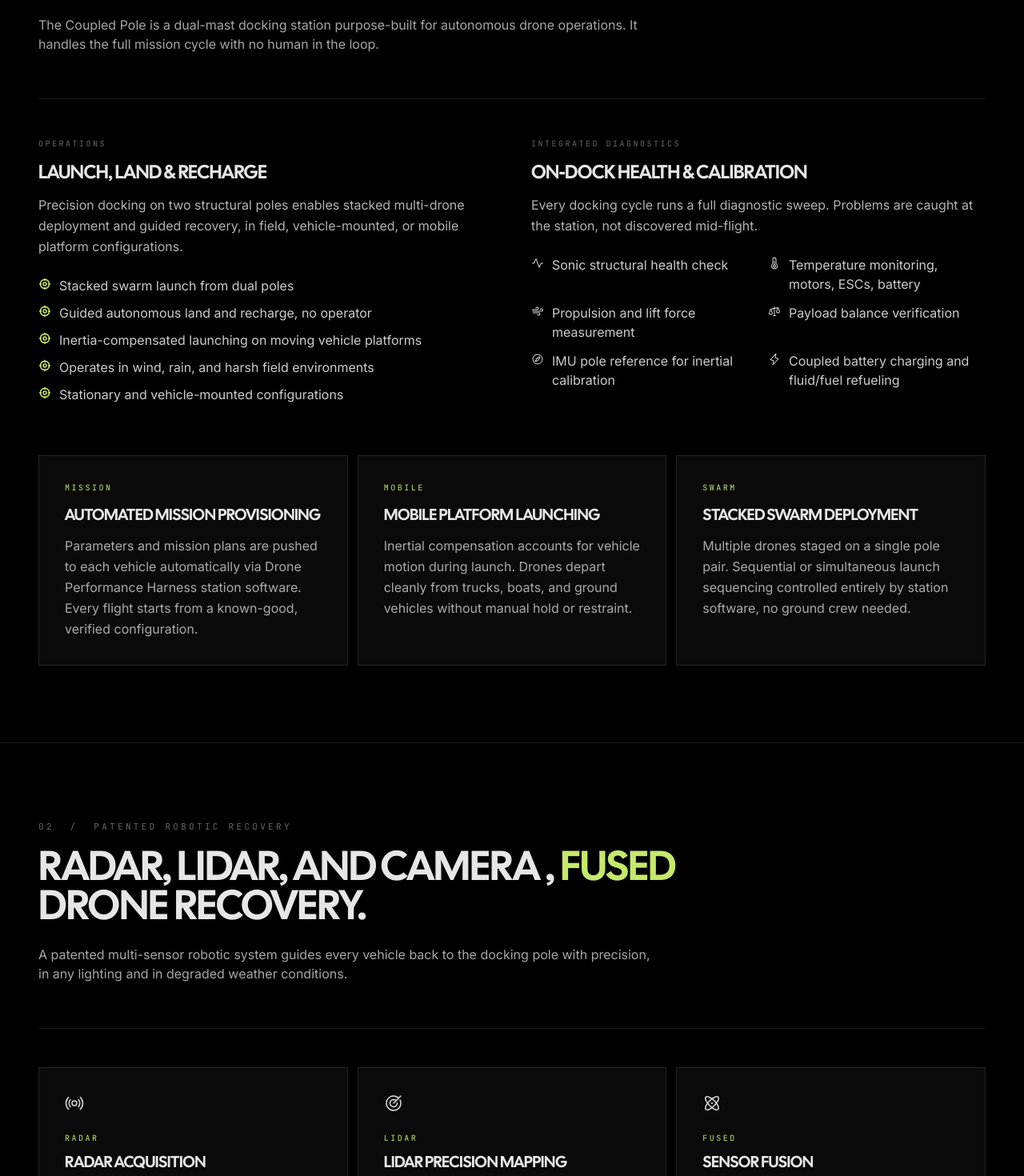
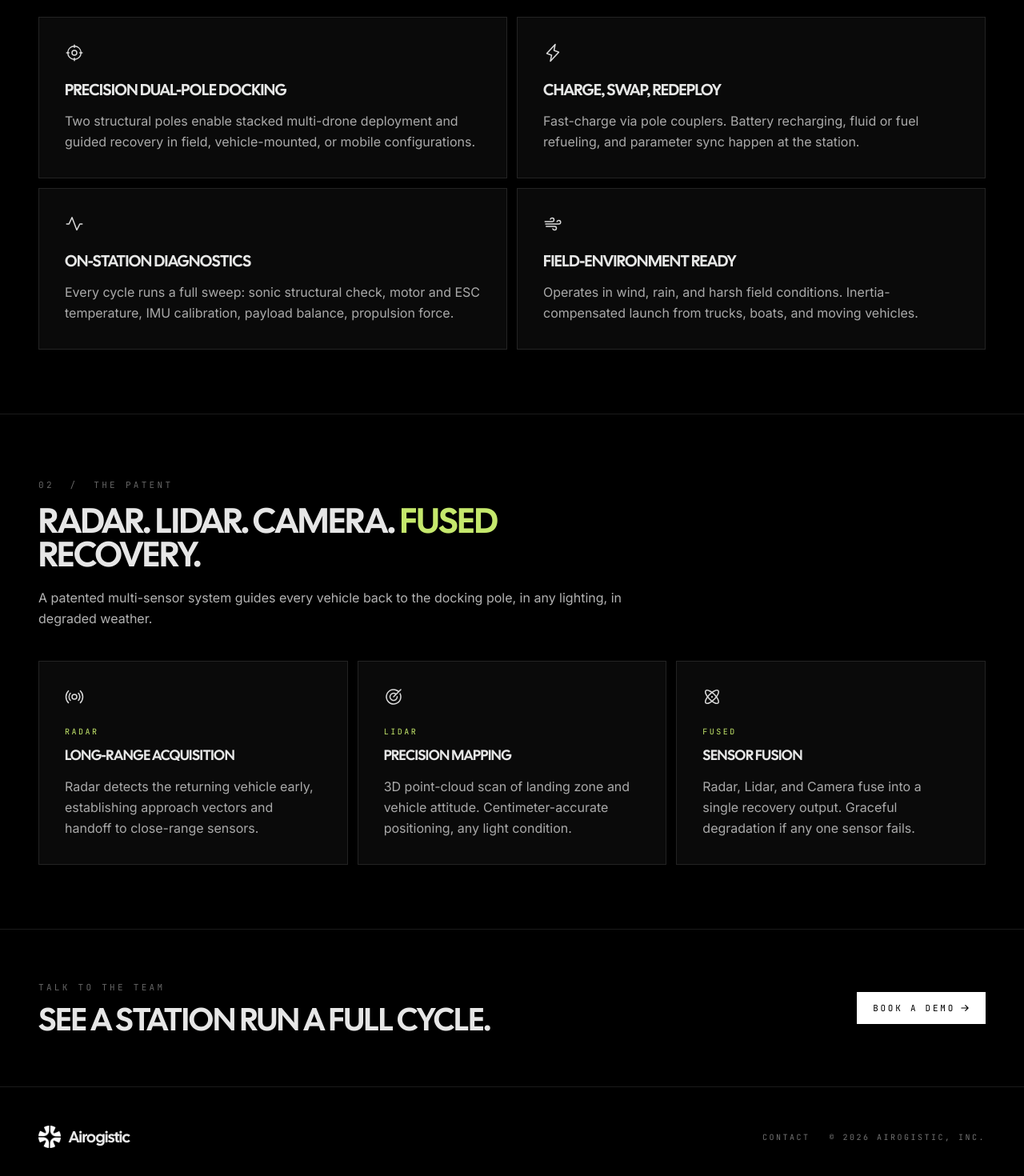
Before and after one commit to omri-i-b/airogistic-site, a Next.js app: page /infrastructure in a window 1280 px wide. Shown: the part 740-2210 px from the top of the page at 80% size. Built offline with nearby package versions, Linux system fonts and the light colour scheme.

Commit message:
Stations page: hard trim. Hero + 4 capabilities + 3-card patent + CTA. Drop ecosystem/diagnostics/use-cases

```diff
--- a/src/app/infrastructure/page.tsx
+++ b/src/app/infrastructure/page.tsx
@@ -1,105 +1,66 @@
 import type { Metadata } from "next";
 import {
-  AirplaneTilt,
   Lightning,
-  Path,
-  ShieldCheck,
-  Wrench,
-  ListChecks,
   Crosshair,
-  Cube,
   Wind,
   ThermometerSimple,
-  Atom,
-  Scales,
   Compass,
   Pulse,
+  Broadcast,
   Target,
-  Broadcast,
+  Atom,
 } from "@phosphor-icons/react/dist/ssr";
 import { SiteNav } from "@/components/landing/site-nav";
 import { SiteFooter } from "@/components/landing/site-footer";
 import { CtaStrip } from "@/components/landing/cta-strip";
 
 export const metadata: Metadata = {
-  title: "Infrastructure, Airogistic",
+  title: "Coupled-Pole Stations, Airogistic",
   description:
-    "Patented Coupled-Pole docking technology, autonomous launch, land, recharge, and recovery infrastructure for unmanned vehicle fleets.",
+    "Patented, customizable autonomous drone stations. Launch, land, recharge, repeat.",
 };
 
-const operationsBullets = [
-  "Stacked swarm launch from dual poles",
-  "Guided autonomous land and recharge, no operator",
-  "Inertia-compensated launching on moving vehicle platforms",
-  "Operates in wind, rain, and harsh field environments",
-  "Stationary and vehicle-mounted configurations",
-];
-
-const diagnosticsBullets = [
-  { icon: Pulse, text: "Sonic structural health check" },
-  { icon: ThermometerSimple, text: "Temperature monitoring, motors, ESCs, battery" },
-  { icon: Wind, text: "Propulsion and lift force measurement" },
-  { icon: Scales, text: "Payload balance verification" },
-  { icon: Compass, text: "IMU pole reference for inertial calibration" },
-  { icon: Lightning, text: "Coupled battery charging and fluid/fuel refueling" },
-];
-
-const stationFeatures = [
+const capabilities = [
   {
-    tag: "MISSION",
-    title: "Automated mission provisioning",
-    body: "Parameters and mission plans are pushed to each vehicle automatically via Drone Performance Harness station software. Every flight starts from a known-good, verified configuration.",
+    icon: Crosshair,
+    title: "Precision dual-pole docking",
+    body: "Two structural poles enable stacked multi-drone deployment and guided recovery in field, vehicle-mounted, or mobile configurations.",
   },
   {
-    tag: "MOBILE",
-    title: "Mobile platform launching",
-    body: "Inertial compensation accounts for vehicle motion during launch. Drones depart cleanly from trucks, boats, and ground vehicles without manual hold or restraint.",
+    icon: Lightning,
+    title: "Charge, swap, redeploy",
+    body: "Fast-charge via pole couplers. Battery recharging, fluid or fuel refueling, and parameter sync happen at the station.",
   },
   {
-    tag: "SWARM",
-    title: "Stacked swarm deployment",
-    body: "Multiple drones staged on a single pole pair. Sequential or simultaneous launch sequencing controlled entirely by station software, no ground crew needed.",
+    icon: Pulse,
+    title: "On-station diagnostics",
+    body: "Every cycle runs a full sweep: sonic structural check, motor and ESC temperature, IMU calibration, payload balance, propulsion force.",
+  },
+  {
+    icon: Wind,
+    title: "Field-environment ready",
+    body: "Operates in wind, rain, and harsh field conditions. Inertia-compensated launch from trucks, boats, and moving vehicles.",
   },
 ];
 
-const recoveryFeatures = [
+const recovery = [
   {
+    icon: Broadcast,
     tag: "RADAR",
-    title: "Radar acquisition",
-    body: "Long-range radar detects the returning vehicle early, establishing initial approach vectors and handoff timing to close-range sensors.",
+    title: "Long-range acquisition",
+    body: "Radar detects the returning vehicle early, establishing approach vectors and handoff to close-range sensors.",
   },
   {
+    icon: Target,
     tag: "LIDAR",
-    title: "Lidar precision mapping",
-    body: "3D point-cloud scan of the landing zone and vehicle attitude on final approach. Centimeter-accurate positioning regardless of ambient light.",
+    title: "Precision mapping",
+    body: "3D point-cloud scan of landing zone and vehicle attitude. Centimeter-accurate positioning, any light condition.",
   },
   {
+    icon: Atom,
     tag: "FUSED",
     title: "Sensor fusion",
-    body: "Radar, Lidar, and Camera modalities fuse into a single recovery guidance output. Failure of any one sensor does not abort recovery, the system degrades gracefully and continues.",
-  },
-];
-
-const ecosystem = [
-  {
-    icon: Cube,
-    title: "DroneDome Operations Shelter",
-    body: "Modular netted enclosures for safe drone launch, flight, and landing, outdoor or indoor.",
-  },
-  {
-    icon: Wrench,
-    title: "Test Fixturing & Launch Stands",
-    body: "Pre-flight test rigs and launch hardware engineered to match the Coupled-Pole interface.",
-  },
-  {
-    icon: ListChecks,
-    title: "Sentinel AI Logging",
-    body: "On-station data capture and AI analysis for predictive maintenance and incident review.",
-  },
-  {
-    icon: AirplaneTilt,
-    title: "AiroKopter Reference Drones",
-    body: "First-party multi-rotor reference platforms validated against every dock and recovery system.",
+    body: "Radar, Lidar, and Camera fuse into a single recovery output. Graceful degradation if any one sensor fails.",
   },
 ];
 
@@ -111,153 +72,51 @@ export default function InfrastructurePage() {
       {/* Hero */}
       <section className="border-b border-white/10">
         <div className="mx-auto max-w-[1680px] px-5 md:px-8 lg:px-12 pt-14 md:pt-20 lg:pt-24 pb-12 md:pb-16 lg:pb-20">
-          <p className="font-mono text-[11px] tracking-[0.3em] text-white/45 uppercase">
-            Coupled-Pole Stations &nbsp;·&nbsp; US Patented &nbsp;·&nbsp; Austin TX
-          </p>
+          <div className="flex flex-wrap items-center gap-3">
+            <p className="font-mono text-[11px] tracking-[0.3em] text-white/45 uppercase">
+              Coupled-Pole Stations &nbsp;·&nbsp; US Patented
+            </p>
+            <span className="inline-flex items-center gap-1.5 border border-amber-300/40 bg-amber-300/10 px-2.5 py-1 font-mono text-[10px] tracking-[0.25em] text-amber-200 uppercase">
+              <span className="h-1.5 w-1.5 rounded-full bg-amber-300" />
+              In development
+            </span>
+          </div>
           <h1 className="mt-5 max-w-5xl font-display text-[34px] md:text-[48px] lg:text-[64px] leading-[0.95] font-bold tracking-[-0.02em] uppercase">
-            Customizable, patent-protected{" "}
-            <span className="text-[#C5E86C]">autonomous drone stations</span>.
+            Launch. Land. Recharge.{" "}
+            <span className="text-[#C5E86C]">Repeat</span>, automatically.
           </h1>
           <p className="mt-6 max-w-2xl text-lg text-white/70">
-            Application-specific, build-to-order platforms available
-            through OEM licensing and B2B agreements. Single or
-            multi-drone operations, from base automated launch to full
-            automated launch, land, and recharge.
+            Patented dual-mast docking stations. Application-specific,
+            build-to-order, OEM and B2B. Single drone to stacked swarm,
+            from base launch to full launch, land, and recharge.
           </p>
         </div>
       </section>
 
-      {/* 01, Coupled Pole Station */}
+      {/* Capabilities */}
       <section className="border-b border-white/10 bg-black">
-        <div className="mx-auto max-w-[1680px] px-5 md:px-8 lg:px-12 py-12 md:py-16 lg:py-24">
+        <div className="mx-auto max-w-[1680px] px-5 md:px-8 lg:px-12 py-12 md:py-16 lg:py-20">
           <p className="font-mono text-[11px] tracking-[0.3em] text-white/40 uppercase">
-            01 &nbsp;/&nbsp; Coupled Pole Station
+            01 &nbsp;/&nbsp; What it does
           </p>
-          <h2 className="mt-4 max-w-4xl font-display text-[28px] md:text-[40px] lg:text-[52px] leading-[0.95] font-bold tracking-[-0.02em] uppercase">
-            Launch. Land. Recharge.{" "}
-            <span className="text-[#C5E86C]">Repeat</span>, automatically.
+          <h2 className="mt-4 max-w-3xl font-display text-[26px] md:text-[34px] lg:text-[44px] leading-[0.95] font-bold tracking-[-0.02em] uppercase">
+            The full mission cycle. No human in the loop.
           </h2>
-          <p className="mt-6 max-w-3xl text-base text-white/65">
-            The Coupled Pole is a dual-mast docking station purpose-built for
-            autonomous drone operations. It handles the full mission cycle
-            with no human in the loop.
-          </p>
 
-          <div className="mt-14 grid grid-cols-1 gap-12 border-t border-white/10 pt-12 lg:grid-cols-2">
-            <div>
-              <p className="font-mono text-[10px] tracking-[0.25em] text-white/40 uppercase">
-                Operations
-              </p>
-              <h3 className="mt-3 font-display text-2xl font-bold tracking-tight uppercase">
-                Launch, Land &amp; Recharge
-              </h3>
-              <p className="mt-3 text-base leading-relaxed text-white/70">
-                Precision docking on two structural poles enables stacked
-                multi-drone deployment and guided recovery, in field,
-                vehicle-mounted, or mobile platform configurations.
-              </p>
-              <ul className="mt-6 space-y-2.5">
-                {operationsBullets.map((b) => (
-                  <li
-                    key={b}
-                    className="flex items-start gap-2.5 text-base text-white/80"
-                  >
-                    <Crosshair
-                      className="mt-0.5 h-4 w-4 shrink-0 text-[#C5E86C]"
-                      weight="bold"
-                    />
-                    <span>{b}</span>
-                  </li>
-                ))}
-              </ul>
-            </div>
-
-            <div>
-              <p className="font-mono text-[10px] tracking-[0.25em] text-white/40 uppercase">
-                Integrated Diagnostics
-              </p>
-              <h3 className="mt-3 font-display text-2xl font-bold tracking-tight uppercase">
-                On-Dock Health &amp; Calibration
-              </h3>
-              <p className="mt-3 text-base leading-relaxed text-white/70">
-                Every docking cycle runs a full diagnostic sweep. Problems
-                are caught at the station, not discovered mid-flight.
-              </p>
-              <ul className="mt-6 grid grid-cols-1 gap-x-6 gap-y-3 sm:grid-cols-2">
-                {diagnosticsBullets.map((b) => {
-                  const Icon = b.icon;
-                  return (
-                    <li
-                      key={b.text}
-                      className="flex items-start gap-2.5 text-base text-white/80"
-                    >
-                      <Icon
-                        className="mt-0.5 h-4 w-4 shrink-0 text-white/85"
-                        weight="regular"
-                      />
-                      <span>{b.text}</span>
-                    </li>
-                  );
-                })}
-              </ul>
-            </div>
-          </div>
-
-          {/* MISSION / MOBILE / SWARM */}
-          <div className="mt-16 grid grid-cols-1 gap-3 md:grid-cols-3">
-            {stationFeatures.map((f) => (
-              <article
-                key={f.tag}
-                className="border border-white/10 bg-[#0a0a0a] p-8"
-              >
-                <p className="font-mono text-[10px] tracking-[0.25em] text-[#C5E86C] uppercase">
-                  {f.tag}
-                </p>
-                <h4 className="mt-3 font-display text-xl font-bold tracking-tight uppercase">
-                  {f.title}
-                </h4>
-                <p className="mt-3 text-base leading-relaxed text-white/65">
-                  {f.body}
-                </p>
-              </article>
-            ))}
-          </div>
-        </div>
-      </section>
-
-      {/* 02, Patented Robotic Recovery */}
-      <section className="border-b border-white/10">
-        <div className="mx-auto max-w-[1680px] px-5 md:px-8 lg:px-12 py-12 md:py-16 lg:py-24">
-          <p className="font-mono text-[11px] tracking-[0.3em] text-white/40 uppercase">
-            02 &nbsp;/&nbsp; Patented Robotic Recovery
-          </p>
-          <h2 className="mt-4 max-w-4xl font-display text-[28px] md:text-[40px] lg:text-[52px] leading-[0.95] font-bold tracking-[-0.02em] uppercase">
-            Radar, Lidar, and Camera ,{" "}
-            <span className="text-[#C5E86C]">fused</span> drone recovery.
-          </h2>
-          <p className="mt-6 max-w-3xl text-base text-white/65">
-            A patented multi-sensor robotic system guides every vehicle back
-            to the docking pole with precision, in any lighting and in
-            degraded weather conditions.
-          </p>
-
-          <div className="mt-14 grid grid-cols-1 gap-3 border-t border-white/10 pt-12 md:grid-cols-3">
-            {recoveryFeatures.map((f, i) => {
-              const Icon = [Broadcast, Target, Atom][i];
+          <div className="mt-12 grid grid-cols-1 gap-3 md:grid-cols-2">
+            {capabilities.map((c) => {
+              const Icon = c.icon;
               return (
                 <article
-                  key={f.tag}
-                  className="border border-white/10 bg-[#0a0a0a] p-8"
+                  key={c.title}
+                  className="border border-white/10 bg-[#0a0a0a] p-6 sm:p-8"
                 >
                   <Icon className="h-6 w-6 text-white/85" weight="regular" />
-                  <p className="mt-6 font-mono text-[10px] tracking-[0.25em] text-[#C5E86C] uppercase">
-                    {f.tag}
-                  </p>
-                  <h4 className="mt-2 font-display text-xl font-bold tracking-tight uppercase">
-                    {f.title}
-                  </h4>
+                  <h3 className="mt-5 font-display text-xl font-bold tracking-tight uppercase">
+                    {c.title}
+                  </h3>
                   <p className="mt-3 text-base leading-relaxed text-white/65">
-                    {f.body}
+                    {c.body}
                   </p>
                 </article>
               );
@@ -266,80 +125,42 @@ export default function InfrastructurePage() {
         </div>
       </section>
 
-      {/* 03, Ecosystem */}
-      <section className="border-b border-white/10 bg-black">
-        <div className="mx-auto max-w-[1680px] px-5 md:px-8 lg:px-12 py-12 md:py-16 lg:py-24">
+      {/* Patented Recovery */}
+      <section className="border-b border-white/10">
+        <div className="mx-auto max-w-[1680px] px-5 md:px-8 lg:px-12 py-12 md:py-16 lg:py-20">
           <p className="font-mono text-[11px] tracking-[0.3em] text-white/40 uppercase">
-            03 &nbsp;/&nbsp; The Ecosystem
+            02 &nbsp;/&nbsp; The Patent
           </p>
           <h2 className="mt-4 max-w-3xl font-display text-[26px] md:text-[34px] lg:text-[44px] leading-[0.95] font-bold tracking-[-0.02em] uppercase">
-            The full infrastructure ecosystem.
+            Radar. Lidar. Camera.{" "}
+            <span className="text-[#C5E86C]">Fused</span> recovery.
           </h2>
+          <p className="mt-5 max-w-3xl text-base leading-relaxed text-white/70">
+            A patented multi-sensor system guides every vehicle back to
+            the docking pole, in any lighting, in degraded weather.
+          </p>
 
-          <div className="mt-12 grid grid-cols-1 gap-3 md:grid-cols-2 lg:grid-cols-4">
-            {ecosystem.map((e) => {
-              const Icon = e.icon;
+          <div className="mt-10 grid grid-cols-1 gap-3 md:grid-cols-3">
+            {recovery.map((r) => {
+              const Icon = r.icon;
               return (
                 <article
-                  key={e.title}
-                  className="border border-white/10 bg-[#0a0a0a] p-6"
+                  key={r.tag}
+                  className="border border-white/10 bg-[#0a0a0a] p-6 sm:p-8"
                 >
                   <Icon className="h-6 w-6 text-white/85" weight="regular" />
-                  <h3 className="mt-5 font-display text-lg font-bold tracking-tight uppercase">
-                    {e.title}
+                  <p className="mt-6 font-mono text-[10px] tracking-[0.25em] text-[#C5E86C] uppercase">
+                    {r.tag}
+                  </p>
+                  <h3 className="mt-2 font-display text-lg font-bold tracking-tight uppercase">
+                    {r.title}
                   </h3>
-                  <p className="mt-2 text-base leading-relaxed text-white/65">
-                    {e.body}
+                  <p className="mt-3 text-base leading-relaxed text-white/65">
+                    {r.body}
                   </p>
                 </article>
               );
             })}
-          </div>
-
-          <div className="mt-14 flex items-start gap-3 border border-white/10 bg-[#0a0a0a] p-6">
-            <ShieldCheck className="h-6 w-6 shrink-0 text-[#C5E86C]" weight="regular" />
-            <div>
-              <h3 className="font-display text-lg font-bold tracking-tight uppercase">
-                Industry position
-              </h3>
-              <p className="mt-2 max-w-3xl text-base leading-relaxed text-white/70">
-                Coupled-Pole stations lead the drone industry in
-                reliability, repeatability, and safety. From stacked swarm
-                launch to inertia-compensated mobile recovery, no other
-                ground infrastructure system matches the operational
-                envelope.
-              </p>
-            </div>
-          </div>
-        </div>
-      </section>
-
-      {/* 04, Where it fits */}
-      <section className="border-b border-white/10">
-        <div className="mx-auto max-w-[1680px] px-5 md:px-8 lg:px-12 py-12 md:py-16 lg:py-24">
-          <p className="font-mono text-[11px] tracking-[0.3em] text-white/40 uppercase">
-            04 &nbsp;/&nbsp; Where it fits
-          </p>
-          <h2 className="mt-4 max-w-4xl font-display text-[26px] md:text-[34px] lg:text-[44px] leading-[0.95] font-bold tracking-[-0.02em] uppercase">
-            Anywhere a drone needs to come home, and go again.
-          </h2>
-
-          <div className="mt-12 flex flex-wrap gap-3">
-            {[
-              "Warehouse launch operations",
-              "Delivery hubs",
-              "Logistics depots",
-              "Agricultural stations",
-              "Mobile field deployments",
-              "Defense forward-operating bases",
-            ].map((u) => (
-              <div
-                key={u}
-                className="border border-white/15 bg-[#0a0a0a] px-5 py-3 font-mono text-[12px] tracking-[0.2em] text-white/80 uppercase"
-              >
-                {u}
-              </div>
-            ))}
           </div>
         </div>
       </section>
```
